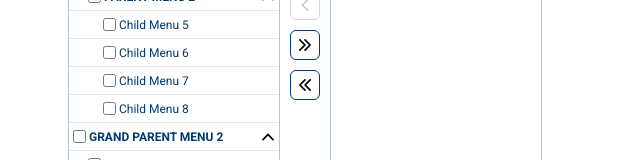
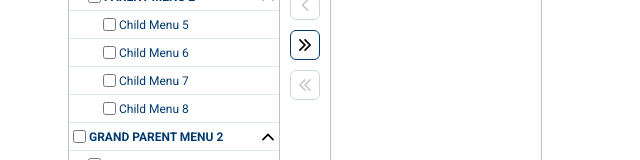
Before and after one commit to adnan-sahin/vue-custom-transfer, a Vue app: page / in a window 1280 px wide. Shown: the part 301-461 px from the top of the page, without its empty margins (0-640 px from the left). Built offline with nearby package versions, Linux system fonts and the light colour scheme.

Commit message:
Refactoring tree diff algorithm

```diff
--- a/src/components/VueCustomTransfer.vue
+++ b/src/components/VueCustomTransfer.vue
@@ -43,6 +43,7 @@
           />
         </button>
         <button
+          :disabled="!sourceItems.length"
           class="custom-transfer__button"
           @click.prevent="handleFromAllSourceToTarget"
         >
@@ -54,6 +55,7 @@
           />
         </button>
         <button
+          :disabled="!targetItems.length"
           class="custom-transfer__button"
           @click.prevent="handleFromAllTargetToSource"
         >
@@ -188,59 +190,7 @@ export default {
           ],
         },
       ],
-      targetItems: [
-        {
-          id: 1,
-          name: 'Grand Parent Menu 1',
-          checked: false,
-          collapsed: false,
-          children: [
-            {
-              id: 1,
-              name: 'Parent Menu 1',
-              checked: false,
-              collapsed: false,
-              children: [],
-            },
-            {
-              id: 2,
-              name: 'Parent Menu 2',
-              checked: false,
-              collapsed: false,
-              children: [],
-            },
-          ],
-        },
-        {
-          id: 2,
-          name: 'Grand Parent Menu 2',
-          checked: false,
-          collapsed: false,
-          children: [
-            {
-              id: 1,
-              name: 'Parent Menu 3',
-              checked: false,
-              collapsed: false,
-              children: [],
-            },
-            {
-              id: 2,
-              name: 'Parent Menu 4',
-              checked: false,
-              collapsed: false,
-              children: [],
-            },
-          ],
-        },
-        {
-          id: 4,
-          name: 'Parent Menu 5',
-          checked: false,
-          collapsed: false,
-          children: [],
-        },
-      ],
+      targetItems: [],
       listTargetItems: [],
     };
   },
@@ -274,75 +224,54 @@ export default {
       this.transferFromTargetToSource();
     },
     transferFromTargetToSource() {
-      this.selectedTargetItems.forEach(
+      this.transferSelectedItems(
+        this.selectedTargetItems,
+        this.targetItems,
+        this.sourceItems
+      );
+      this.hasAnySelectedTargetItem = false;
+      this.selectedTargetItems = [];
+    },
+    transferFromSourceToTarget() {
+      this.transferSelectedItems(
+        this.selectedSourceItems,
+        this.sourceItems,
+        this.targetItems
+      );
+      this.hasAnySelectedSourceItem = false;
+      this.selectedSourceItems = [];
+    },
+    transferSelectedItems(selectedItems, sourceItems, targetItems) {
+      JSON.parse(JSON.stringify(selectedItems)).forEach(
         ({ grandParentItem, parentItem, childItem }) => {
+          // if target has not grandParent item, It will add grandParent item
+          if (!targetItems.find((item) => item.id == grandParentItem.id)) {
+            grandParentItem.children = [];
+            targetItems.push(grandParentItem);
+          }
+          let grandParentTarget = targetItems.find(
+            (item) => item.id == grandParentItem.id
+          );
+          grandParentTarget.checked = false;
+
           if (grandParentItem && parentItem && childItem) {
-            let grandParentSource = this.sourceItems.find(
-              (item) => item.id == grandParentItem.id
-            );
-            let parentSource = grandParentSource.children.find(
-              (p) => p.id == parentItem.id
-            );
-            if (!parentSource.children.find((p) => p.id == childItem.id)) {
-              parentSource.children.push(
-                Object.assign({}, { ...childItem, checked: false })
-              );
+            // add to target
+            if (
+              !grandParentTarget.children.find((p) => p.id == parentItem.id)
+            ) {
+              parentItem.children = [];
+              grandParentTarget.children.push(parentItem);
             }
-            let grandParentTarget = this.targetItems.find(
-              (item) => item.id == grandParentItem.id
-            );
             let parentTarget = grandParentTarget.children.find(
               (p) => p.id == parentItem.id
             );
-            let targetIndex = parentTarget.children.findIndex(
-              (p) => p.id == childItem.id
-            );
-            if (targetIndex > -1) {
-              parentTarget.children.splice(targetIndex, 1);
+            parentTarget.checked = false;
+            if (!parentTarget.children.find((p) => p.id == childItem.id)) {
+              childItem.checked = false;
+              parentTarget.children.push(childItem);
             }
-          } else if (grandParentItem && parentItem) {
-            let grandParentSource = this.sourceItems.find(
-              (p) => p.id == grandParentItem.id
-            );
-
-            if (
-              !grandParentSource.children.find((p) => p.id == parentItem.id)
-            ) {
-              grandParentSource.children.push(
-                Object.assign({}, { ...parentItem, checked: false })
-              );
-            }
-            let grandParentTarget = this.targetItems.find(
-              (p) => p.id == grandParentItem.id
-            );
-            let targetIndex = grandParentTarget.children.findIndex(
-              (p) => p.id == parentItem.id
-            );
-            if (targetIndex > -1) {
-              grandParentTarget.children.splice(targetIndex, 1);
-            }
-          }
-        }
-      );
-      this.selectedTargetItems = [];
-      this.hasAnySelectedTargetItem = false;
-    },
-    transferFromSourceToTarget() {
-      this.selectedSourceItems.forEach(
-        ({ grandParentItem, parentItem, childItem }) => {
-          if (grandParentItem && parentItem && childItem) {
-            let grandParentTarget = this.targetItems.find(
-              (item) => item.id == grandParentItem.id
-            );
-            let parentTarget = grandParentTarget.children.find(
-              (p) => p.id == parentItem.id
-            );
-            if (!parentTarget.children.find((p) => p.id == childItem.id)) {
-              parentTarget.children.push(
-                Object.assign({}, { ...childItem, checked: false })
-              );
-            }
-            let grandParentSource = this.sourceItems.find(
+            //start remove from source
+            let grandParentSource = sourceItems.find(
               (item) => item.id == grandParentItem.id
             );
             let parentSource = grandParentSource.children.find(
@@ -353,20 +282,33 @@ export default {
             );
             if (sourceIndex > -1) {
               parentSource.children.splice(sourceIndex, 1);
+              if (parentSource.children.length == 0) {
+                grandParentSource.children.splice(
+                  grandParentSource.children.findIndex(
+                    (p) => p.id == parentItem.id
+                  ),
+                  1
+                );
+              }
+              if (grandParentSource.children.length == 0) {
+                sourceItems.splice(
+                  sourceItems.find((item) => item.id == grandParentItem.id),
+                  1
+                );
+              }
             }
+            // end remove from source
           } else if (grandParentItem && parentItem) {
-            let grandParentTarget = this.targetItems.find(
-              (p) => p.id == grandParentItem.id
-            );
-
+            // add to target
             if (
               !grandParentTarget.children.find((p) => p.id == parentItem.id)
             ) {
-              grandParentTarget.children.push(
-                Object.assign({}, { ...parentItem, checked: false })
-              );
+              parentItem.checked = false;
+              grandParentTarget.children.push(parentItem);
             }
-            let grandParentSource = this.sourceItems.find(
+
+            //remove from source
+            let grandParentSource = sourceItems.find(
               (p) => p.id == grandParentItem.id
             );
             let sourceIndex = grandParentSource.children.findIndex(
@@ -374,12 +316,18 @@ export default {
             );
             if (sourceIndex > -1) {
               grandParentSource.children.splice(sourceIndex, 1);
+              if (grandParentSource.children.length == 0) {
+                sourceItems.splice(
+                  sourceItems.findIndex(
+                    (item) => item.id == grandParentItem.id
+                  ),
+                  1
+                );
+              }
             }
           }
         }
       );
-      this.selectedSourceItems = [];
-      this.hasAnySelectedSourceItem = false;
     },
     handleFromAllSourceToTarget() {
       this.selectedSourceItems = this.transferAllItems(this.sourceItems);
```
